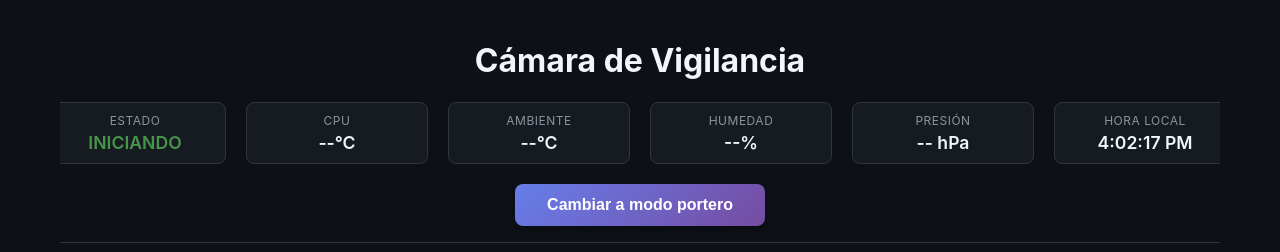
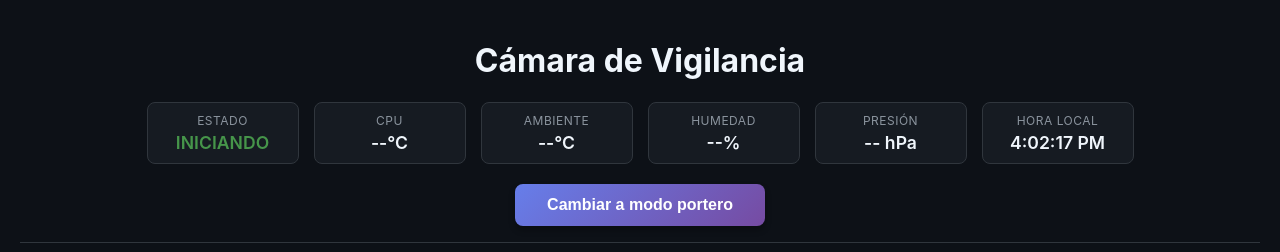
Before and after one commit to FerXxk/Raspberry-PI-Project, a Flask app: page / in a window 1280 px wide. Shown: the top 252 px of the page. Run offline with Flask 3, Linux system fonts and the light colour scheme.

Commit message:
feat: ampliar headers de web

```diff
--- a/app/static/style.css
+++ b/app/static/style.css
@@ -21,7 +21,7 @@ body {
 
 .container {
     width: 100%;
-    max-width: 1200px;
+    max-width: 1600px;
     padding: 20px;
     box-sizing: border-box;
 }
@@ -35,7 +35,7 @@ header {
 .header-info {
     display: flex;
     justify-content: center;
-    gap: 20px;
+    gap: 15px;
     margin-top: 20px;
     flex-wrap: nowrap;
     overflow-x: auto;
@@ -45,10 +45,10 @@ header {
 .info-card {
     background-color: var(--card-bg);
     border: 1px solid var(--border);
-    padding: 10px 20px;
+    padding: 10px 15px;
     border-radius: 8px;
     text-align: center;
-    min-width: 140px;
+    min-width: 120px;
 }
 
 .info-label {
```
